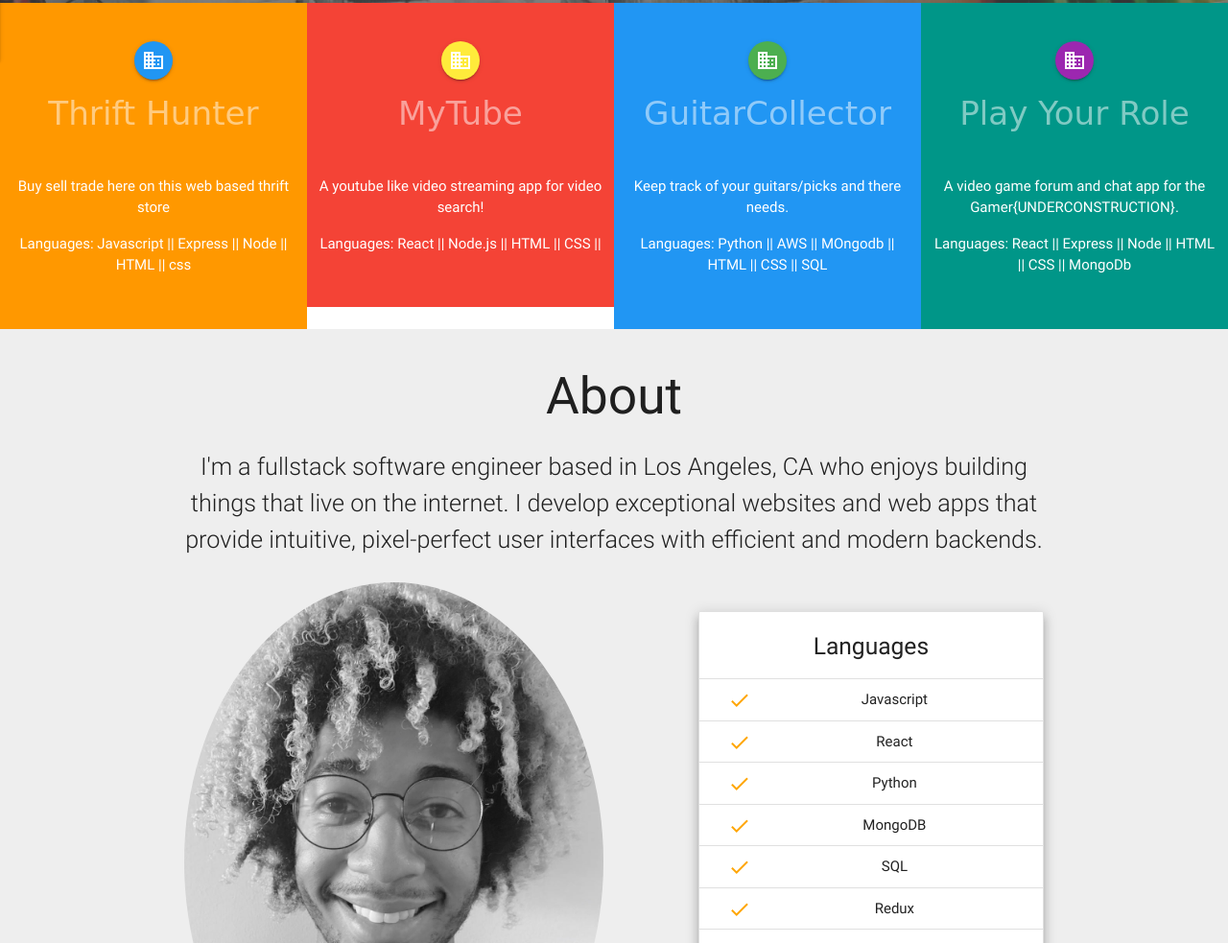
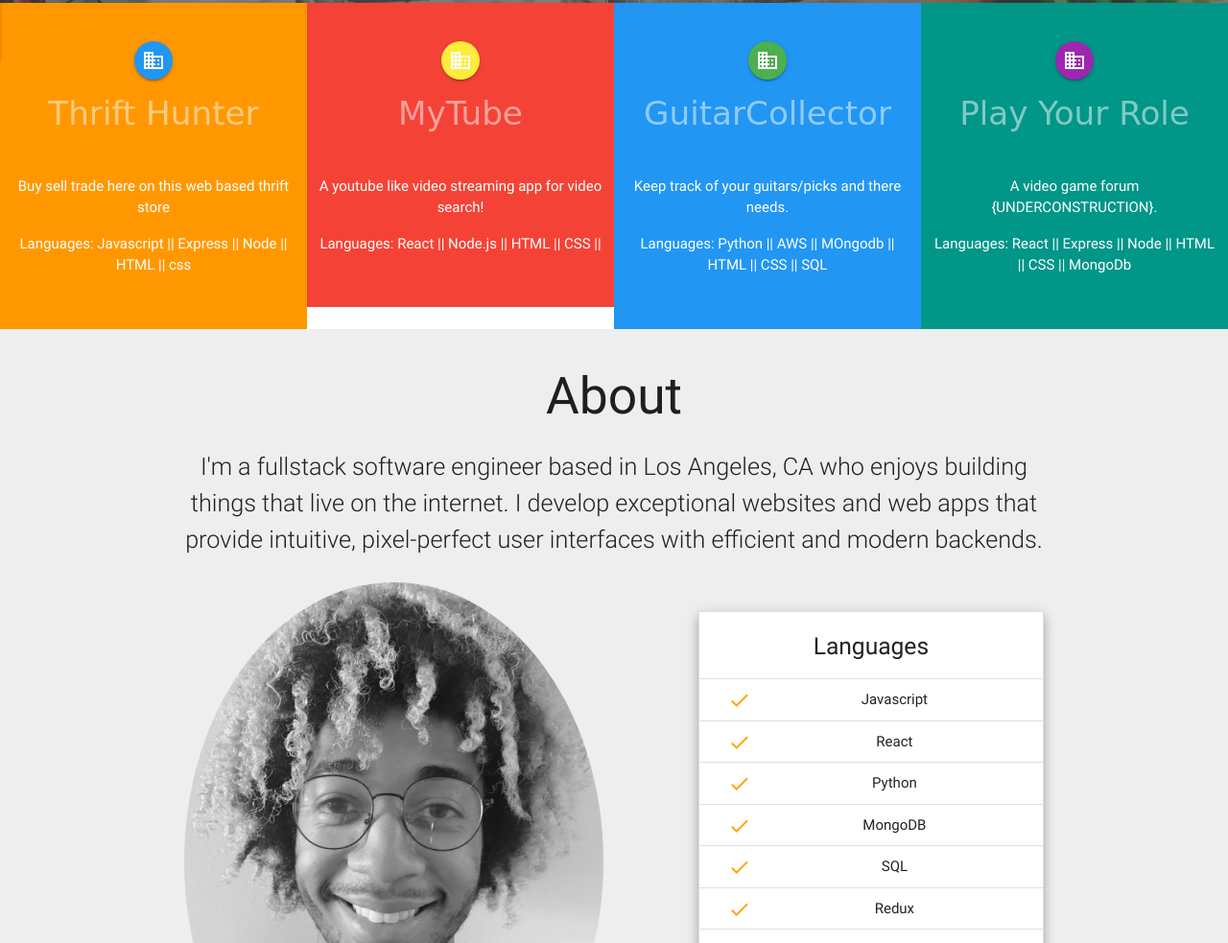
Before and after one commit to Mjsmith30/portfolio3, a plain HTML site: page index.html in a window 1280 px wide. Shown: the part 797-1780 px from the top of the page at 96% size. Drawn offline with nearby package versions, Linux system fonts and the light colour scheme; some packages are replaced by stand-ins of ours; a web font is replaced by a local one.

Commit message:
constructing react app

```diff
--- a/index.html
+++ b/index.html
@@ -125,7 +125,7 @@
         <a href="https://playyourrole.herokuapp.com">
           <h4>Play Your Role</h4>
         </a>
-        <p> A video game forum and chat app for the Gamer{UNDERCONSTRUCTION}.</p>
+        <p> A video game forum {UNDERCONSTRUCTION}.</p>
         <p>Languages: React || Express || Node || HTML || CSS || MongoDb</p>
       </div>
     </div>
```
